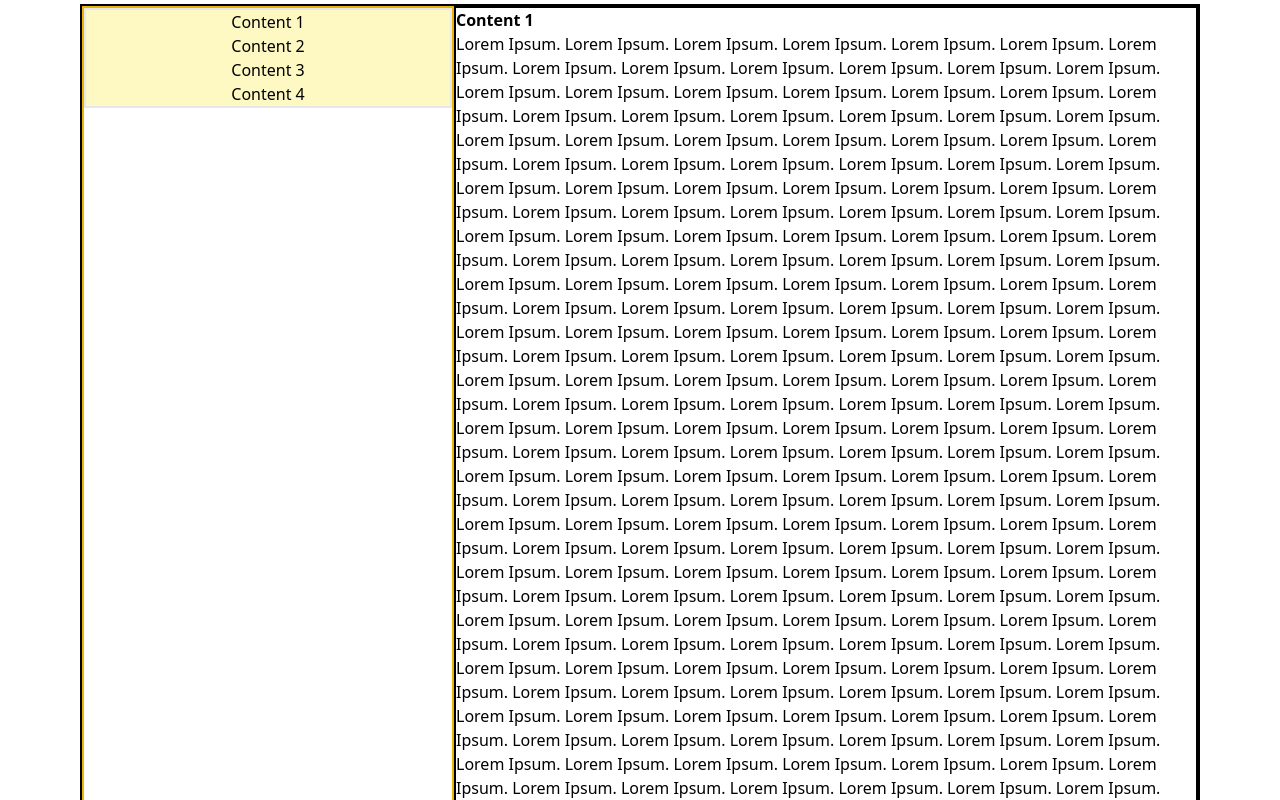
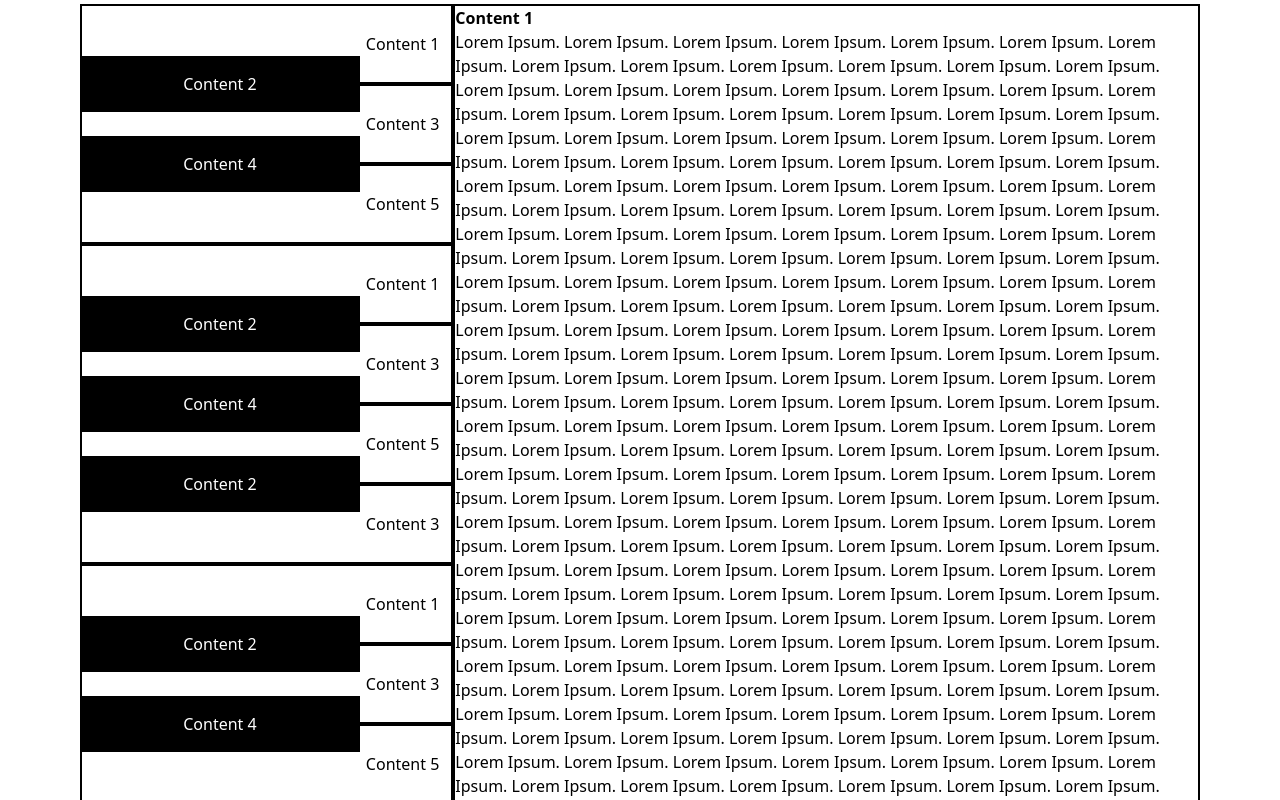
Before and after one commit to gerry004/gerry-yang-pianist, a React (Create React App) app: page / in a window 1280 px wide. Shown: the part 900-1700 px from the top of the page. Built offline with nearby package versions, Linux system fonts and the light colour scheme.

Commit message:
Piano Sidebar Negative Margins

```diff
--- /dev/null
+++ b/src/components/PianoSidebar.js
@@ -0,0 +1,26 @@
+function PianoSidebar() {
+	return (
+		<div className="w-1/3">
+			<div className="grid grid-cols-4 sticky top-0">
+				<button className="white-piano-key">Content 1</button>
+				<button className="black-piano-key">Content 2</button>
+				<button className="white-piano-key">Content 3</button>
+				<button className="black-piano-key">Content 4</button>
+				<button className="white-piano-key">Content 5</button>
+				<button className="white-piano-key">Content 1</button>
+				<button className="black-piano-key">Content 2</button>
+				<button className="white-piano-key">Content 3</button>
+				<button className="black-piano-key">Content 4</button>
+				<button className="white-piano-key">Content 5</button>
+				<button className="black-piano-key">Content 2</button>
+				<button className="white-piano-key">Content 3</button>
+				<button className="white-piano-key">Content 1</button>
+				<button className="black-piano-key">Content 2</button>
+				<button className="white-piano-key">Content 3</button>
+				<button className="black-piano-key">Content 4</button>
+				<button className="white-piano-key">Content 5</button>
+			</div>
+		</div>
+	)
+}
+export default PianoSidebar;
--- a/src/components/Timeline.js
+++ b/src/components/Timeline.js
@@ -1,30 +1,24 @@
-import { useEffect } from 'react';
+// import { useEffect } from 'react';
+import PianoSidebar from './PianoSidebar';
 function Timeline() {
-	useEffect(() => {
-		const observer = new IntersectionObserver((entries) => {
-			entries.forEach((entry) => {
-				if (entry.isIntersecting) {
-					const buttonId = "piano-key-" + entry.target.id;
-					const button = document.getElementById(buttonId);
-					button.className = "bg-yellow-100";
-				}
-			})
-		}, []);
-		const contents = document.querySelectorAll("h1");
-		contents.forEach((content) => {
-			observer.observe(content);
-		})
-	}, [])
+	// useEffect(() => {
+	// 	const observer = new IntersectionObserver((entries) => {
+	// 		entries.forEach((entry) => {
+	// 			if (entry.isIntersecting) {
+	// 				const buttonId = "piano-key-" + entry.target.id;
+	// 				const button = document.getElementById(buttonId);
+	// 				button.className = "bg-yellow-100";
+	// 			}
+	// 		})
+	// 	}, []);
+	// 	const contents = document.querySelectorAll("h1");
+	// 	contents.forEach((content) => {
+	// 		observer.observe(content);
+	// 	})
+	// }, [])
 	return (
-		<div className="flex flex-row border-black border-2 m-20">
-			<div className="w-1/3 border-yellow-500 border-2">
-				<div className="flex flex-col sticky top-28 border-2">
-					<button id="piano-key-content-1" className="piano-key">Content 1</button>
-					<button id="piano-key-content-2" className="piano-key">Content 2</button>
-					<button id="piano-key-content-3" className="piano-key">Content 3</button>
-					<button id="piano-key-content-4" className="piano-key">Content 4</button>
-				</div>
-			</div>
+		<div className="flex flex-row m-20">
+			<PianoSidebar/>
 			<div className="w-2/3 border-black border-2">
 				<div>
 					<h1 id="content-1" className="content-1 font-bold">Content 1</h1>
--- a/src/styles/style.css
+++ b/src/styles/style.css
@@ -6,8 +6,10 @@ body {
   overflow-x:hidden;
 }
 
-.piano-key {
-  @apply inline-block px-6 py-2.5 bg-blue-600 text-white font-medium text-xs leading-tight uppercase rounded shadow-md hover:bg-blue-700
-  hover:shadow-lg focus:bg-blue-700 focus:shadow-lg focus:outline-none focus:ring-0 active:bg-blue-800 active:shadow-lg
-  transition duration-150 ease-in-out
+.white-piano-key {
+  @apply text-black bg-white font-medium h-20 border-black border-2 -z-10 col-start-1 col-span-4 text-right pr-3
 }
+
+.black-piano-key {
+  @apply text-white bg-black font-medium h-14 border-black border-2 -my-7 col-start-1 col-span-3
+}
```
